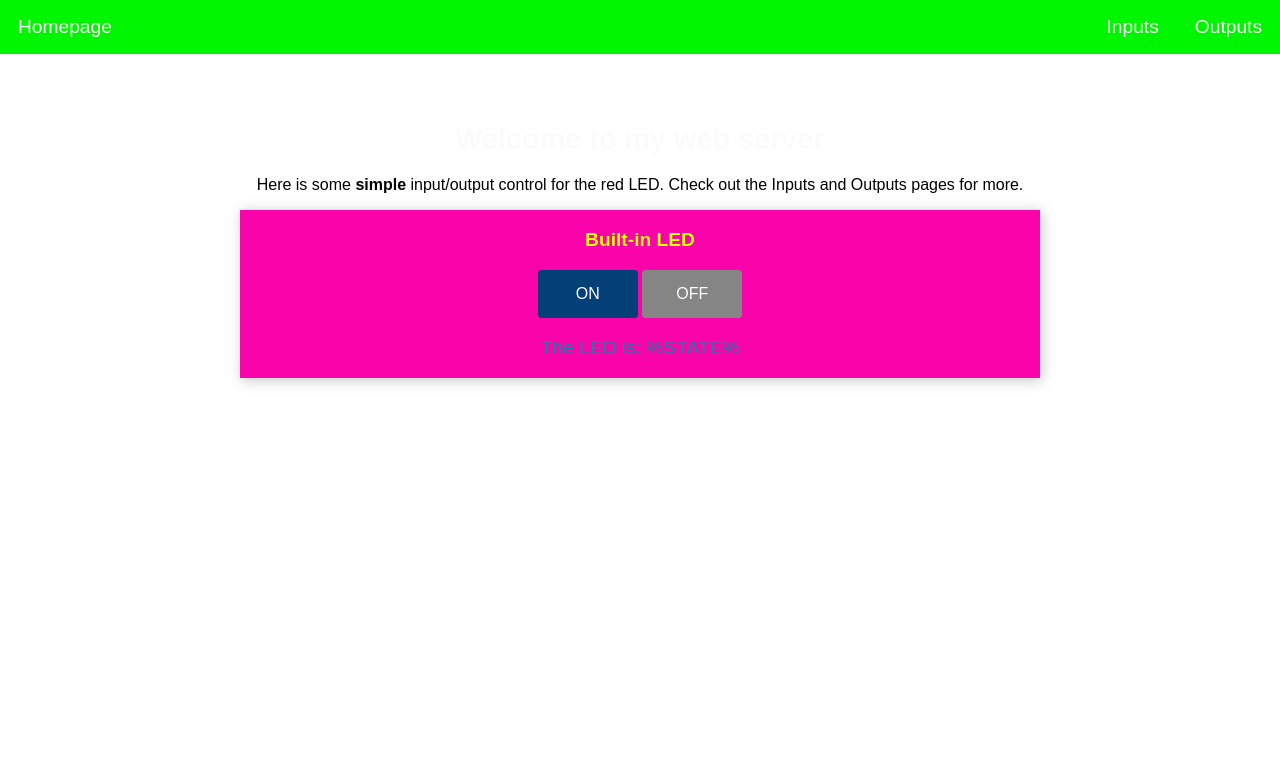
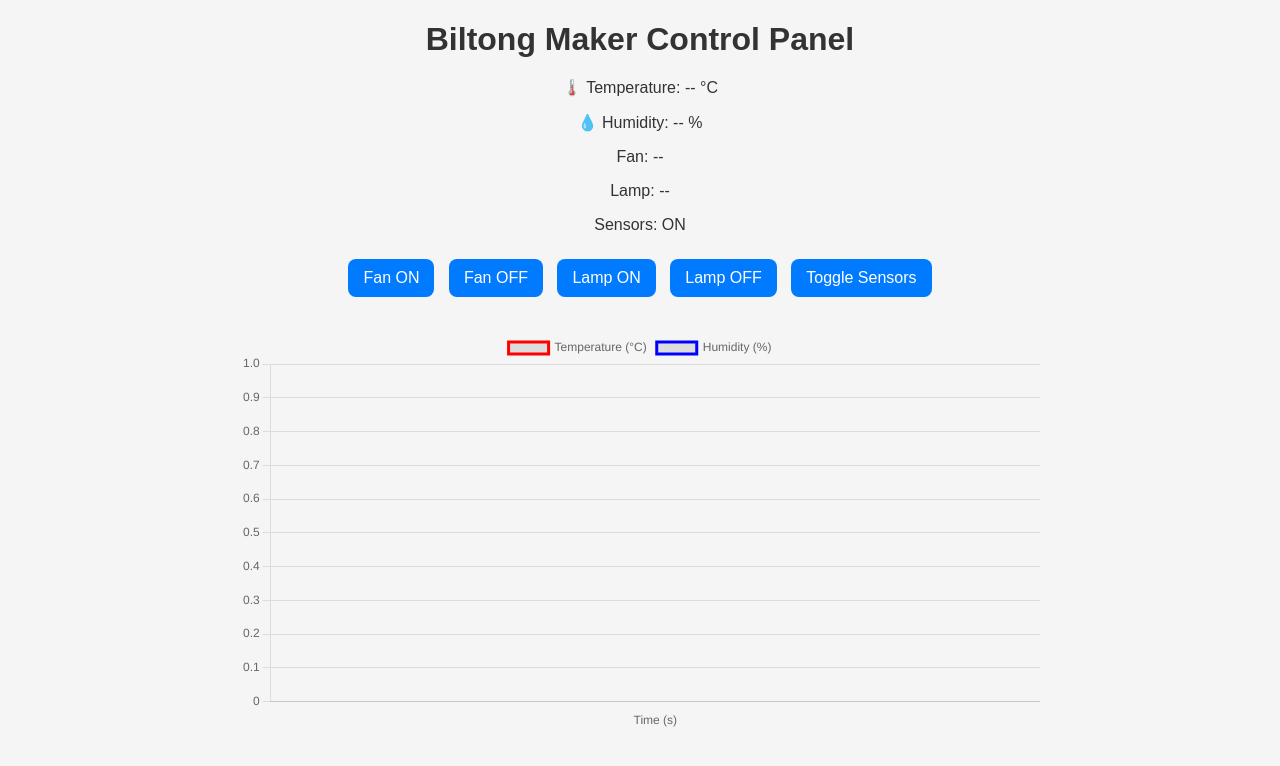
Before and after one commit to JaydenKayes/Billtong-maker-code, a plain HTML site: page Data/Index.html in a window 1280 px wide. Drawn offline with nearby package versions, Linux system fonts and the light colour scheme; no server answers.

Commit message:
commit to github

```diff
--- a/Data/Index.html
+++ b/Data/Index.html
@@ -1,50 +1,37 @@
 <!DOCTYPE html>
 <html lang="en">
-
 <head>
   <meta charset="UTF-8">
-  <title>Homepage</title>
-  <meta name="viewport" content="width=device-width, initial-scale=1">
-  <link rel="stylesheet" href="style.css"> <!-- Connects CSS -->
-  <link rel="stylesheet" href="https://cdnjs.cloudflare.com/ajax/libs/font-awesome/6.4.0/css/all.min.css"> <!-- Icon library -->
+  <title>Biltong Maker Dashboard</title>
+  <link rel="stylesheet" href="style.css">
+  <script src="https://cdn.jsdelivr.net/npm/chart.js"></script>
 </head>
+<body>
+  <h1>Biltong Maker Control Panel</h1>
 
-<body>
-  <!-- Top nav bar -->
-  <div class="topnav" id="myTopnav">
-    <a href="#" class="disabled">Homepage</a>
-    <div class="topnav-right">
-      <a href="inputs.html">Inputs</a>
-      <a href="outputs.html">Outputs</a>
-    </div>
-    <!-- Hamburger menu for small screens -->
-    <a href="javascript:void(0);" class="icon" onclick="handleNavBar()">
-      <i class="fa fa-bars"></i>
-    </a>
+  <!-- Live Readings -->
+  <div class="status">
+    <p>🌡️ Temperature: <span id="temp">--</span> °C</p>
+    <p>💧 Humidity: <span id="hum">--</span> %</p>
+    <p>Fan: <span id="fan">--</span></p>
+    <p>Lamp: <span id="lamp">--</span></p>
+    <p>Sensors: <span id="sensors">ON</span></p>
   </div>
 
-  <!-- Main section -->
-  <div class="content">
-    <h1>Welcome to my web server</h1>
-    <p>
-      Here is some <strong>simple</strong> input/output control for the red LED.
-      Check out the Inputs and Outputs pages for more.
-    </p>
-
-    <!-- LED control card -->
-    <div class="card-grid">
-      <div class="card">
-        <p class="card-title">Built-in LED</p>
-        <p>
-          <a href="/H"><button class="button-on">ON</button></a>
-          <a href="/L"><button class="button-off">OFF</button></a>
-        </p>
-        <p class="state">The LED is: %STATE%</p> <!-- Placeholder for status -->
-      </div>
-    </div>
+  <!-- Control Buttons -->
+  <div class="controls">
+    <button onclick="toggleFan(true)">Fan ON</button>
+    <button onclick="toggleFan(false)">Fan OFF</button>
+    <button onclick="toggleLamp(true)">Lamp ON</button>
+    <button onclick="toggleLamp(false)">Lamp OFF</button>
+    <button onclick="toggleSensors()">Toggle Sensors</button>
   </div>
 
-  <script src="script.js"></script> <!-- JavaScript functions -->
+  <!-- Graph -->
+  <div class="chart-container">
+    <canvas id="dataChart"></canvas>
+  </div>
+
+  <script src="script.js"></script>
 </body>
-
 </html>
--- a/Data/script.js
+++ b/Data/script.js
@@ -1,11 +1,87 @@
-/* TODO What are these lines doing?*/
-// where in the css does it say responsive?
-function handleNavBar() {
-    var x = document.getElementById("myTopnav");
-    if (x.className === "topnav") {
-        x.className += " responsive";
+// Replace with your ESP32's IP
+const ESP32_IP = "http://192.168.1.100";
+
+let sensorsEnabled = true;
+
+// Chart.js setup
+const ctx = document.getElementById("dataChart").getContext("2d");
+const dataChart = new Chart(ctx, {
+  type: "line",
+  data: {
+    labels: [],
+    datasets: [
+      {
+        label: "Temperature (°C)",
+        borderColor: "red",
+        data: [],
+        fill: false
+      },
+      {
+        label: "Humidity (%)",
+        borderColor: "blue",
+        data: [],
+        fill: false
+      }
+    ]
+  },
+  options: {
+    responsive: true,
+    scales: {
+      x: {
+        title: { display: true, text: "Time (s)" }
+      },
+      y: {
+        beginAtZero: false
+      }
     }
-    else {
-        x.className = "topnav";
+  }
+});
+
+// Fetch live sensor data
+async function refreshData() {
+  if (!sensorsEnabled) return;
+
+  try {
+    const response = await fetch(`${ESP32_IP}/data`);
+    const json = await response.json();
+
+    document.getElementById("temp").innerText = json.temp;
+    document.getElementById("hum").innerText = json.hum;
+    document.getElementById("fan").innerText = json.fan ? "ON" : "OFF";
+    document.getElementById("lamp").innerText = json.lamp ? "ON" : "OFF";
+
+    // Add data to graph
+    const time = new Date().toLocaleTimeString();
+    dataChart.data.labels.push(time);
+    dataChart.data.datasets[0].data.push(json.temp);
+    dataChart.data.datasets[1].data.push(json.hum);
+
+    // Keep chart limited to 20 points
+    if (dataChart.data.labels.length > 20) {
+      dataChart.data.labels.shift();
+      dataChart.data.datasets[0].data.shift();
+      dataChart.data.datasets[1].data.shift();
     }
+
+    dataChart.update();
+  } catch (err) {
+    console.error("Error fetching data:", err);
+  }
 }
+
+// --- Control functions ---
+function toggleFan(state) {
+  fetch(`${ESP32_IP}/${state ? "fanOn" : "fanOff"}`);
+}
+
+function toggleLamp(state) {
+  fetch(`${ESP32_IP}/${state ? "lampOn" : "lampOff"}`);
+}
+
+function toggleSensors() {
+  sensorsEnabled = !sensorsEnabled;
+  document.getElementById("sensors").innerText = sensorsEnabled ? "ON" : "OFF";
+}
+
+// Update every 2 seconds
+setInterval(refreshData, 2000);
--- a/Data/style.css
+++ b/Data/style.css
@@ -1,125 +1,43 @@
-html {
-    font-family: Arial, Helvetica, sans-serif; /* Font */
-    text-align: center; /* Center content */
-}
-
 body {
-    margin: 0 auto; /* Remove default margin */
+  font-family: Arial, sans-serif;
+  margin: 20px;
+  background: #f5f5f5;
+  color: #333;
 }
 
 h1 {
-    font-size: 1.8rem; /* Header size */
-    color: rgb(251, 251, 251); /* White */
+  text-align: center;
+  margin-bottom: 20px;
 }
 
-/* ----- Main content spacing ----- */
-.content {
-    padding: 50px;
+.status {
+  text-align: center;
+  margin-bottom: 20px;
 }
 
-/* ----- Card layout ----- */
-.card-grid {
-    max-width: 800px;
-    margin: 0 auto;
-    display: grid;
-    gap: 2rem;
-    grid-template-columns: repeat(auto-fit, minmax(400px, 1fr)); /* Responsive cards */
+.controls {
+  text-align: center;
+  margin-bottom: 30px;
 }
 
-.card {
-    background-color: rgb(249, 3, 171); /* Pink card */
-    box-shadow: 2px 2px 12px rgba(140, 140, 140, 0.5); /* Shadow */
+button {
+  margin: 5px;
+  padding: 10px 15px;
+  font-size: 16px;
+  border-radius: 8px;
+  border: none;
+  background: #007bff;
+  color: white;
+  cursor: pointer;
+  transition: 0.3s;
 }
 
-.card-title {
-    font-size: 1.2rem;
-    font-weight: bold;
-    color: #deff08; /* Lime */
+button:hover {
+  background: #0056b3;
 }
 
-/* ----- Button styling ----- */
-button {
-    border: none;
-    color: #FEFCFB;
-    padding: 15px 32px;
-    text-align: center;
-    display: inline-block;
-    font-size: 16px;
-    width: 100px;
-    border-radius: 4px;
-    transition: 0.4s; /* Smooth hover */
+.chart-container {
+  width: 90%;
+  max-width: 800px;
+  margin: auto;
 }
-
-.button-on {
-    background-color: #034078;
-}
-
-.button-on:hover {
-    background-color: #1282A2;
-}
-
-.button-off {
-    background-color: #858585;
-}
-
-.button-off:hover {
-    background-color: #252524;
-}
-
-.state {
-    font-size: 1.2rem;
-    color: #1282A2;
-}
-
-/* ----- Top navigation bar ----- */
-.topnav {
-    overflow: hidden;
-    background-color: #00f600; /* Bright green */
-}
-
-.topnav a {
-    float: left;
-    display: block;
-    color: #f9f8f8;
-    text-align: center;
-    padding: 16px 18px;
-    text-decoration: none;
-    font-size: 1.2rem;
-}
-
-.topnav a:hover {
-    background-color: #186775;
-    color: white;
-}
-
-.disabled {
-    pointer-events: none; /* Makes link unclickable */
-}
-
-.topnav .icon {
-    display: none; /* Hide hamburger by default */
-}
-
-.topnav-right {
-    float: right;
-}
-
-/* ----- Responsive nav for small screens ----- */
-@media screen and (max-width: 600px) {
-    .topnav.responsive {
-        position: relative;
-    }
-
-    .topnav.responsive .icon {
-        position: absolute;
-        right: 0;
-        top: 0;
-    }
-
-    .topnav.responsive a,
-    .topnav.responsive .topnav-right {
-        float: none;
-        display: block;
-        text-align: left;
-    }
-}
```
